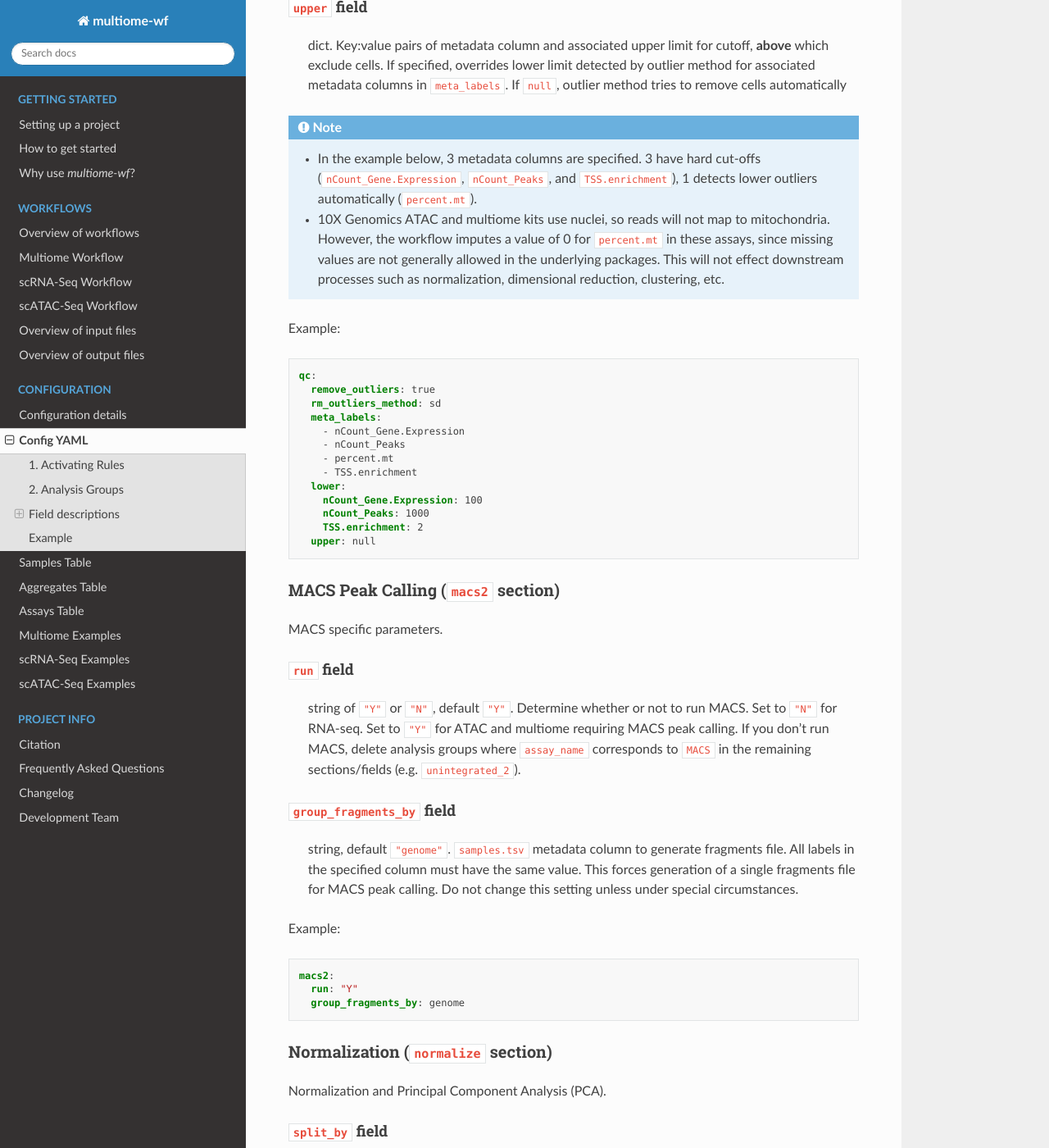
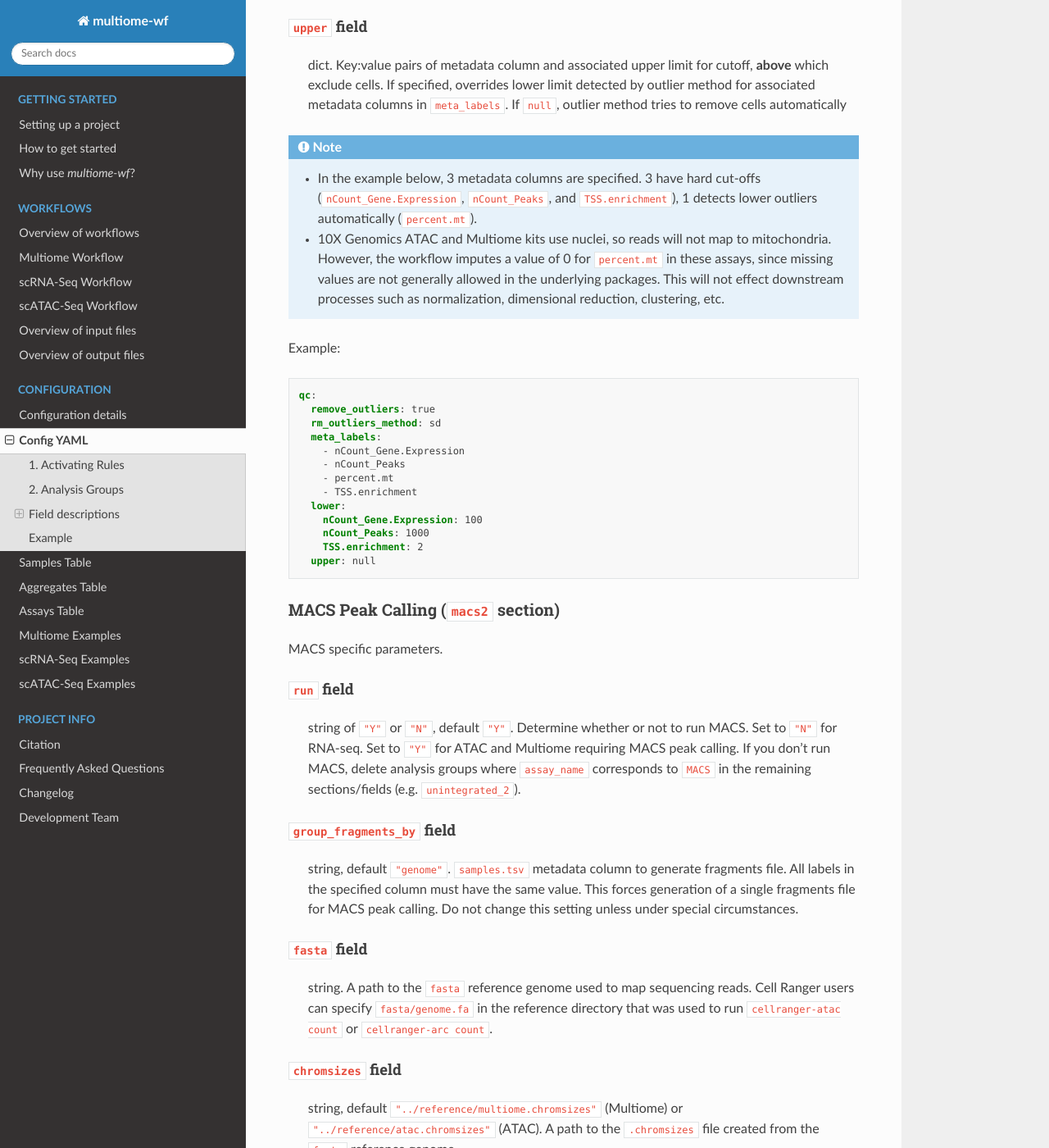
Before and after one commit to NICHD-BSPC/multiome-wf, a Sphinx documentation site: the page built from docs/configuration/config-yaml.rst, in a window 1280 px wide and 1400 px high, scrolled down 4303 px. Shown: the whole window at 82% size. Built offline with Sphinx 7.4.7 and the Read the Docs theme 3.1.0, drawn with Linux system fonts in a browser that asks for light colours; some of the changed text lies outside the part shown.

Commit message:
documentation update - yaml (in progress)

```diff
--- a/docs/configuration/config-yaml.rst
+++ b/docs/configuration/config-yaml.rst
@@ -27,7 +27,8 @@ in mind when creating a ``config.yaml``.
 
 The following rules are optional:
 
-- ``merge_macs_prep``/``macs2``/``add_macs_peaks`` for MACS2 peak calling
+- ``chromsizes``/``merge_macs_prep``/``macs2``/``add_macs_peaks``/``bigwig_signal``/``bigwig_noise``
+  for MACS2 peak calling
 - ``integrate`` for `dataset integration using Seurat
   <https://satijalab.org/seurat/articles/integration_introduction>`_
 - ``chooser_paral``/``chooser_aggr`` for computing optimal resolution in clustering
@@ -82,7 +83,7 @@ All other keys are hard-coded as options.
 
 Using the ``normalize`` section as an example, we see a single analysis group below.
 The group value, ``unintegrated_0``, is itself a dictionary key for this analysis
-variant (a modality for RNA in multiome). This group's dictionary contains additional
+variant (a modality for RNA in Multiome). This group's dictionary contains additional
 fields which together define the groups' analysis options: ``assay_name``, and
 ``norm_method``.
 
@@ -143,7 +144,7 @@ Config Tables
 
     string, default ``aggregates.tsv``. Defines path to aggregates table.
     If you are using aggregated input of multiple samples created using
-    ``cellranger-arc aggr`` (multiome), ``cellranger-atac aggr`` (scATAC-seq),
+    ``cellranger-arc aggr`` (Multiome), ``cellranger-atac aggr`` (scATAC-seq),
     or ``cellranger aggr`` (scRNA-seq), specify the path to ``aggregates.tsv``.
     Otherwise, set to an empty string (``""``). See :ref:`aggregates-table`
     for more.
@@ -185,7 +186,7 @@ Annotation
 ^^^^^^^^^^^^^^^^^^^^
 
     string of ``"EnsDb"`` or ``"GTF"``, default ``"EnsDb"``. Defines the method
-    to build an annotation object (``GenomicRanges``) for scATAC-seq and multiome
+    to build an annotation object (``GenomicRanges``) for scATAC-seq and Multiome
     analyses.
 
     - ``"EnsDb"`` uses the ``EnsDb.Mmusculus.v79`` (mouse mm10) or
@@ -247,7 +248,7 @@ Quality Control (``qc`` section)
       (``nCount_Gene.Expression``, ``nCount_Peaks``, and ``TSS.enrichment``),
       1 detects lower outliers automatically (``percent.mt``).
 
-    - 10X Genomics ATAC and multiome kits use nuclei, so reads will not map to
+    - 10X Genomics ATAC and Multiome kits use nuclei, so reads will not map to
       mitochondria. However, the workflow imputes a value of 0 for ``percent.mt``
       in these assays, since missing values are not generally allowed in the underlying
       packages. This will not effect downstream processes such as normalization,
@@ -284,7 +285,7 @@ MACS specific parameters.
 ^^^^^^^^^^^^^
 
     string of ``"Y"`` or  ``"N"``, default ``"Y"``. Determine whether or not to run
-    MACS. Set to ``"N"`` for RNA-seq. Set to ``"Y"`` for ATAC and multiome requiring
+    MACS. Set to ``"N"`` for RNA-seq. Set to ``"Y"`` for ATAC and Multiome requiring
     MACS peak calling. If you don’t run MACS, delete analysis groups where
     ``assay_name`` corresponds to ``MACS`` in the remaining sections/fields
     (e.g. ``unintegrated_2``).
@@ -297,6 +298,22 @@ MACS specific parameters.
     This forces generation of a single fragments file for MACS peak calling.
     Do not change this setting unless under special circumstances.
 
+
+``fasta`` field
+^^^^^^^^^^^^^^^
+
+    string. A path to the ``fasta`` reference genome used to map sequencing reads.
+    Cell Ranger users can specify ``fasta/genome.fa`` in the reference directory
+    that was used to run ``cellranger-atac count`` or ``cellranger-arc count``.
+
+
+``chromsizes`` field
+^^^^^^^^^^^^^^^^^^^^
+
+    string, default ``"../reference/multiome.chromsizes"`` (Multiome) or
+    ``"../reference/atac.chromsizes"`` (ATAC). A path to the ``.chromsizes``
+    file created from the ``fasta`` reference genome.
+
 Example:
 
 .. code-block:: yaml
@@ -304,6 +321,8 @@ Example:
     macs2:
       run: "Y"
       group_fragments_by: genome
+      fasta: "../reference/genome.fa"
+      chromsizes: "../reference/multiome.chromsizes"
 
 Normalization (``normalize`` section)
 -------------------------------------
@@ -662,7 +681,7 @@ modalities into a global reduced dimensional space.
 ``activate`` field
 ^^^^^^^^^^^^^^^^^^
 
-    boolean, default ``true`` (multiome) or ``false`` (RNA/ATAC). Specify whether or not
+    boolean, default ``true`` (Multiome) or ``false`` (RNA/ATAC). Specify whether or not
     to run the coembed rule.
 
 ``groups`` field
@@ -908,7 +927,7 @@ Example:
 Example
 ~~~~~~~
 
-A **basic** example of a ``config.yaml`` file using 2 multiome batches is provided below.
+A **basic** example of a ``config.yaml`` file using 2 Multiome batches is provided below.
 The analysis will be performed on all samples with and without integration, followed by
 clustering and differential testing. This example also includes automated optimization
 of clustering parameters.
```
